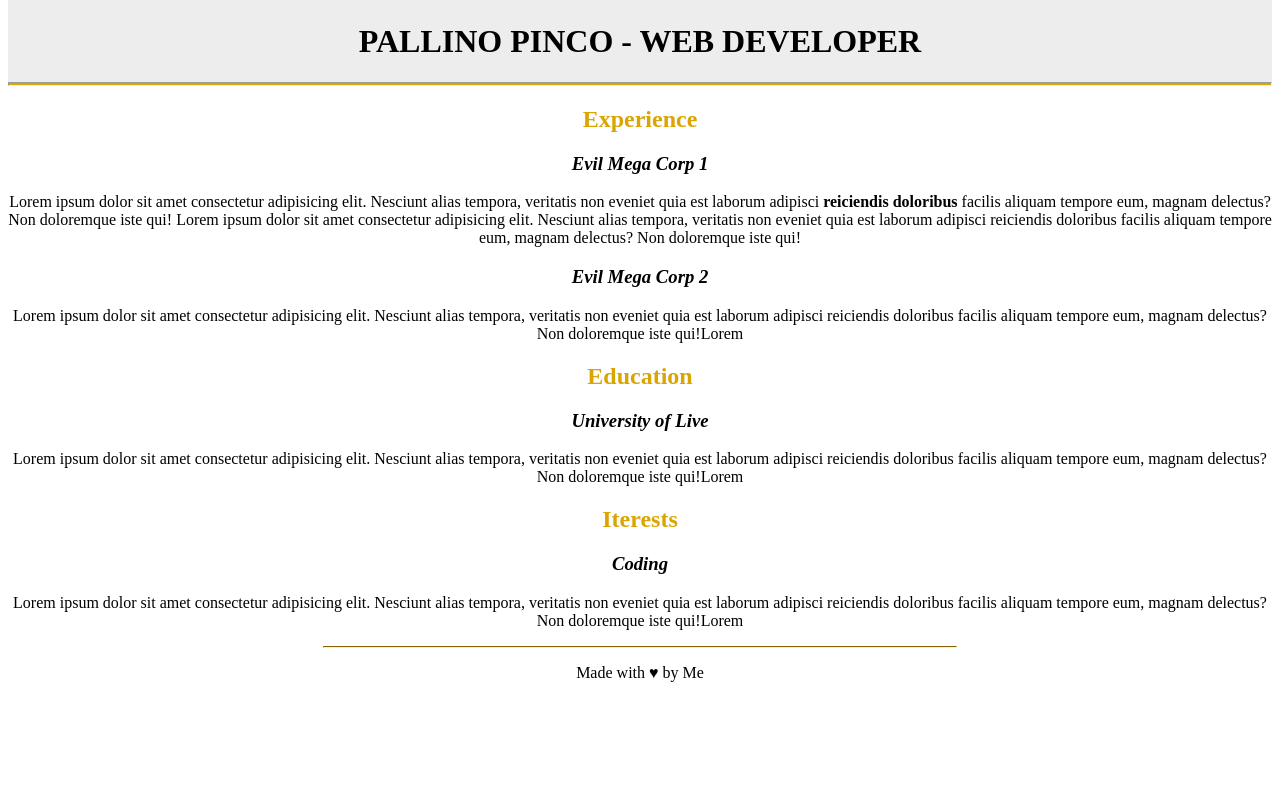
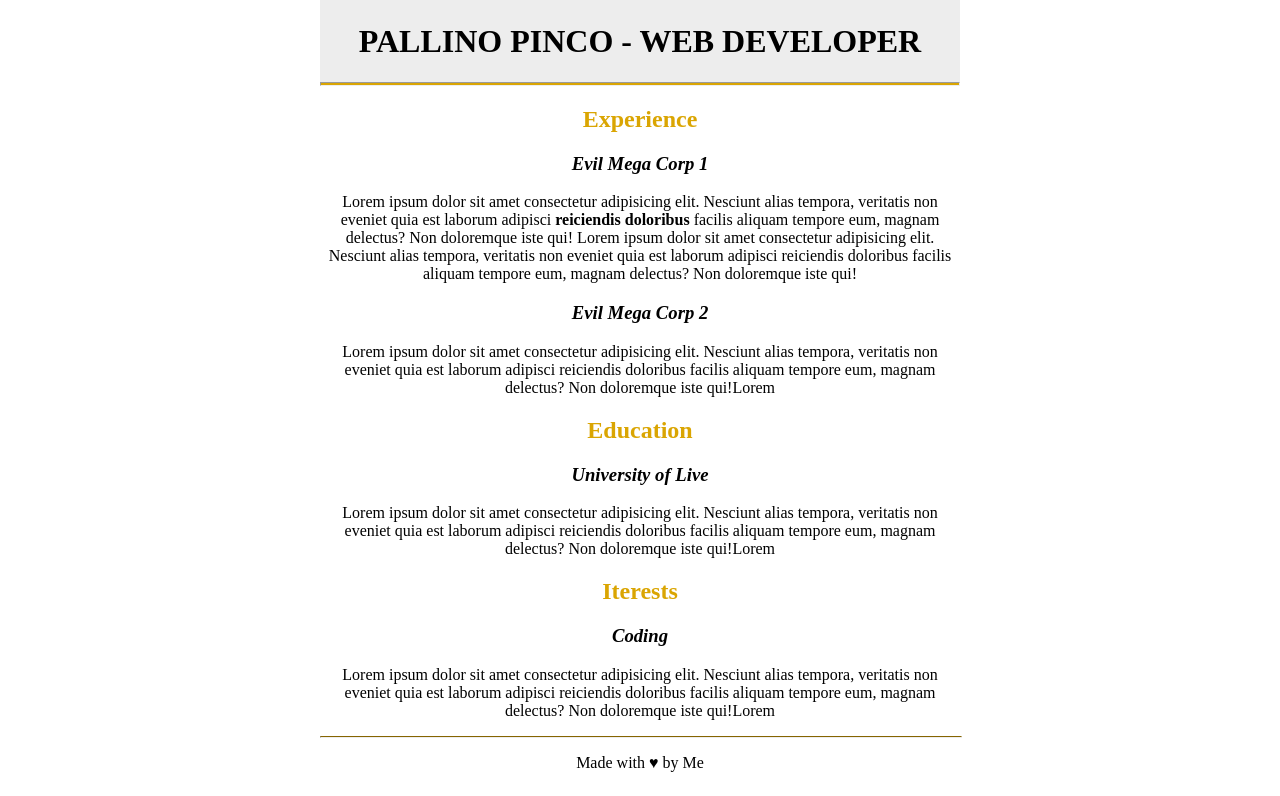
Before and after one commit to adelademarku/html-css-curriculum-vitae, a plain HTML site: page index.html in a window 1280 px wide. Shown: the part 868-1664 px from the top of the page. Before the commit the page ends 1566 px from the top, so only its background shows below. Drawn offline with Linux system fonts and the light colour scheme.

Commit message:
body width adjustment

```diff
--- a/index.html
+++ b/index.html
@@ -55,8 +55,9 @@
 
         </p>
 
-        <hr class="fine">
     </div>
+    <hr class="fine">
+
     <p>Made with ♥ by Me</p>
 
 
--- a/style.css
+++ b/style.css
@@ -1,5 +1,6 @@
-body {
-    text-align: center;
+body { width: 50%;  margin-left: auto;
+    margin-right: auto;
+    text-align: center; align-content: start;
 }
 
 .introduction {
@@ -12,7 +13,7 @@ body {
     color: #daa502;
     background-color: #daa502
 }
-
+img{background-position: 50% 50%;}
 
 
 h1 {
@@ -31,6 +32,6 @@ h3 {
 
 
 .fine {
-    width: 50%;
+    width: 100%;
     border-top-color: #daa502;
 }
```
